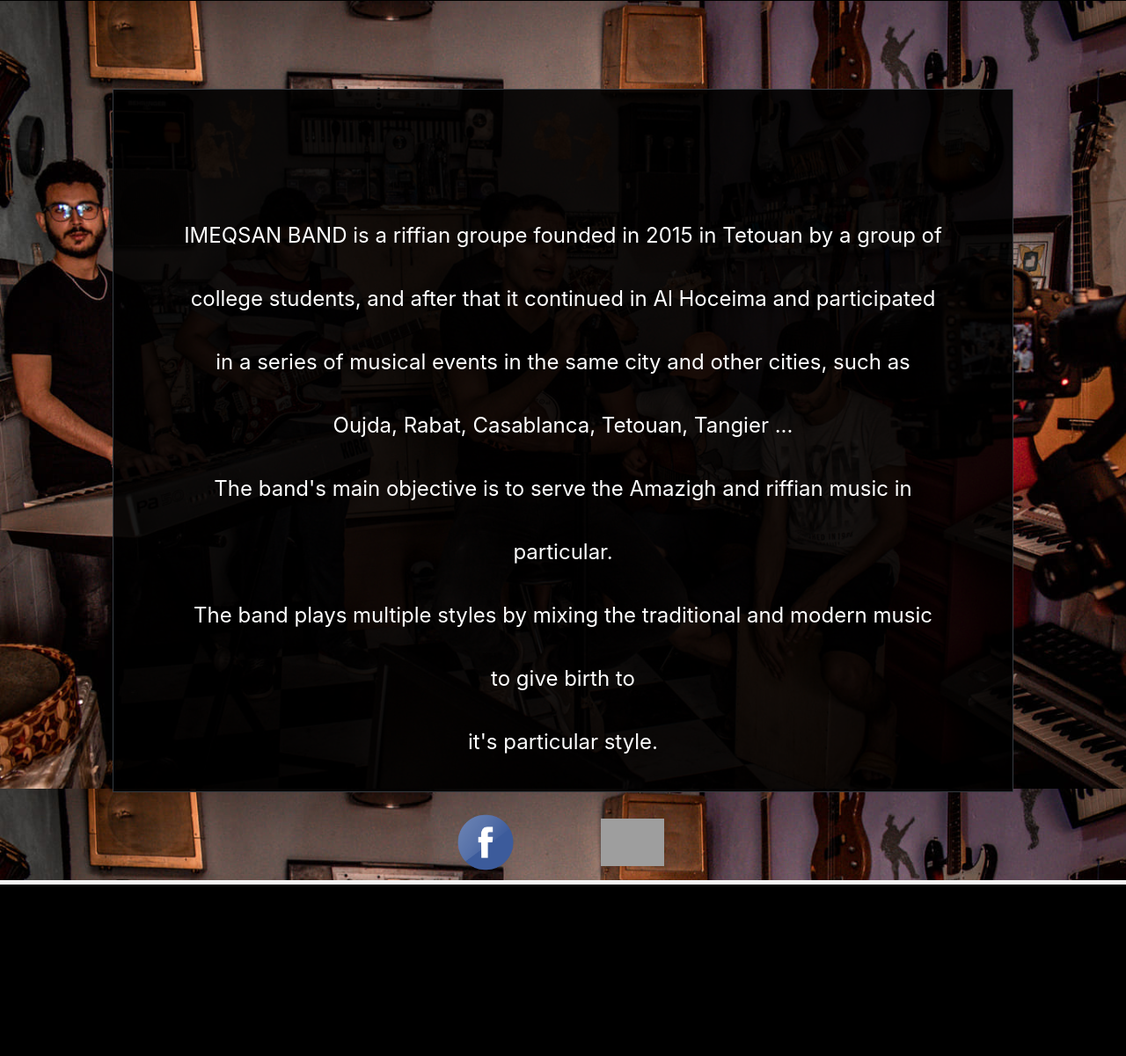
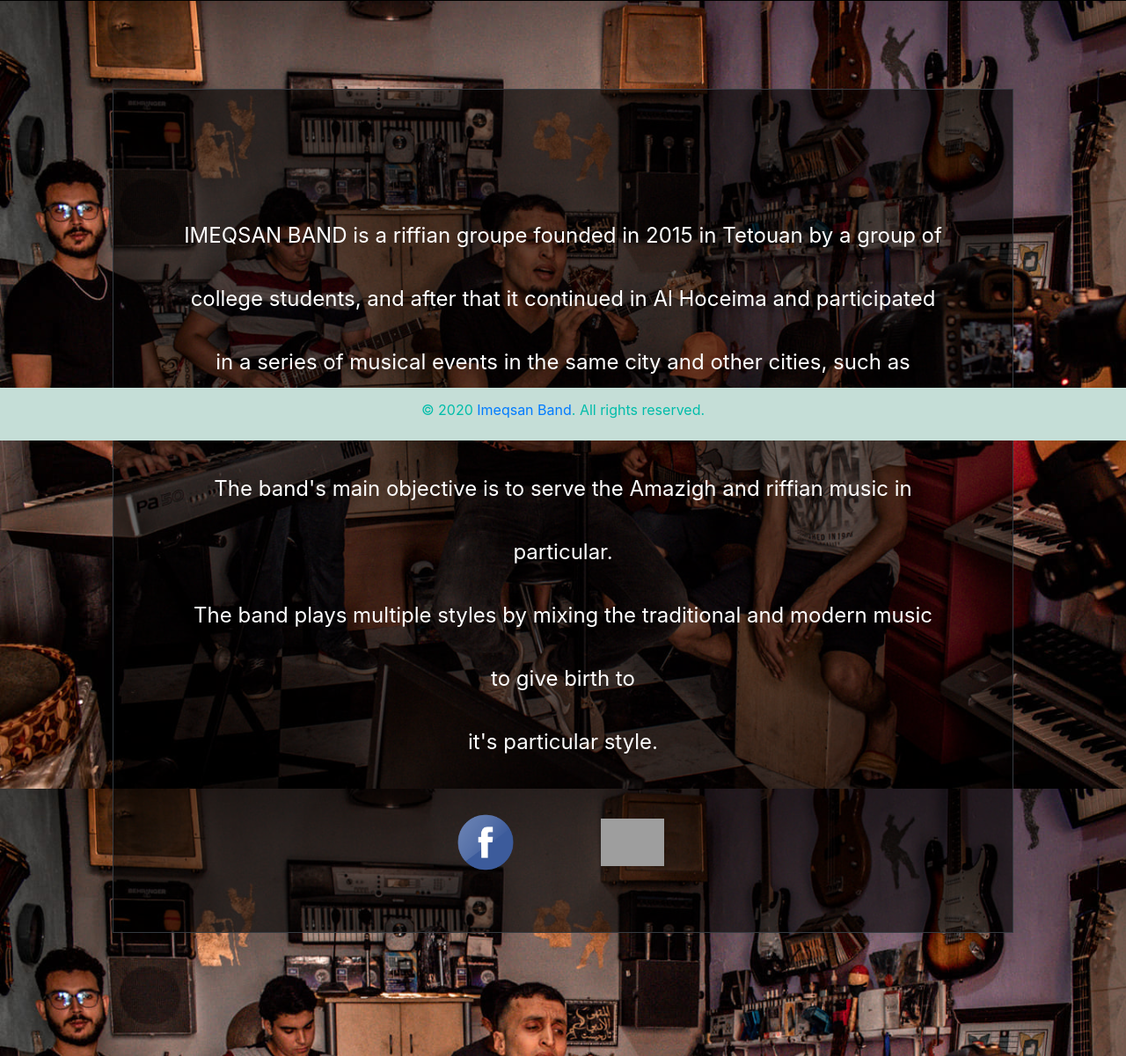
Before and after one commit to MohamedBoudaa/imeqsanband, a PHP site: page /aboutus.html in a window 1280 px wide. Shown: the part 299-1500 px from the top of the page at 88% size. Before the commit the page ends 1305 px from the top, so only its background shows below. Run offline with PHP 8.4, Linux system fonts and the light colour scheme; some web fonts are replaced; grey boxes are pictures that could not be loaded.

Commit message:
Add files via upload

```diff
--- a/aboutus.html
+++ b/aboutus.html
@@ -33,5 +33,8 @@
                 <img style="width: 7%;"src="images/instagram.png"></a>
             </div>
         </div>
+        <div class="footer">
+        <p>© 2020 <a href="">Imeqsan Band</a>. All rights reserved.</p>
+    </div>
     </body>
 </html>
--- a/styles2.css
+++ b/styles2.css
@@ -123,7 +123,7 @@
 
 .bandbackground{
     text-align: center;
-    height: 1000px;
+    height: 1200px;
     width: 100%;
     background-image: url("images/imgband.jpg");
     background-size: 105%;
@@ -137,7 +137,7 @@
     top: 100px;
     height: 80%;
     width: 80%;
-    background-color: rgba(0,0,0, 0.9);
+    background-color: rgba(0,0,0, 0.6);
 }
 .bloc1 p{
     margin: 80px;
```
